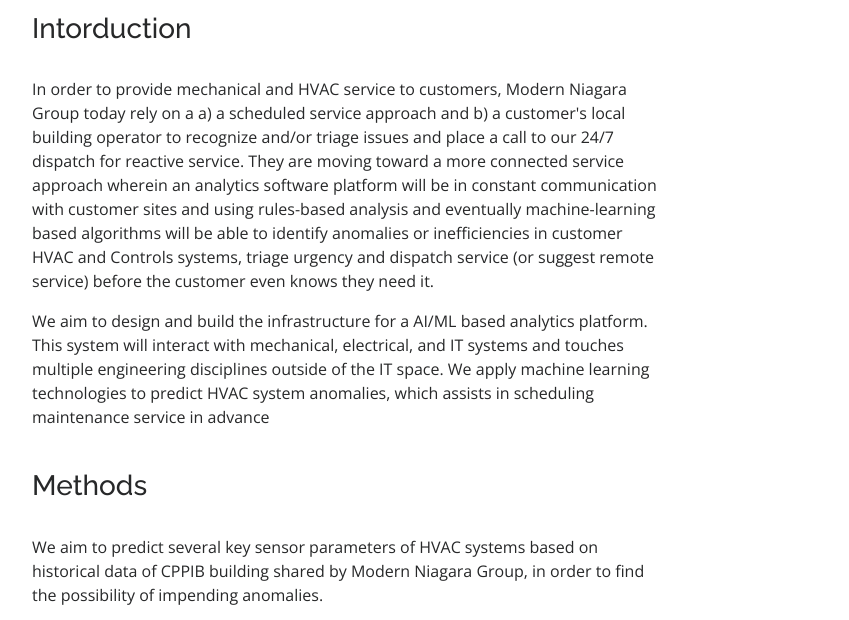
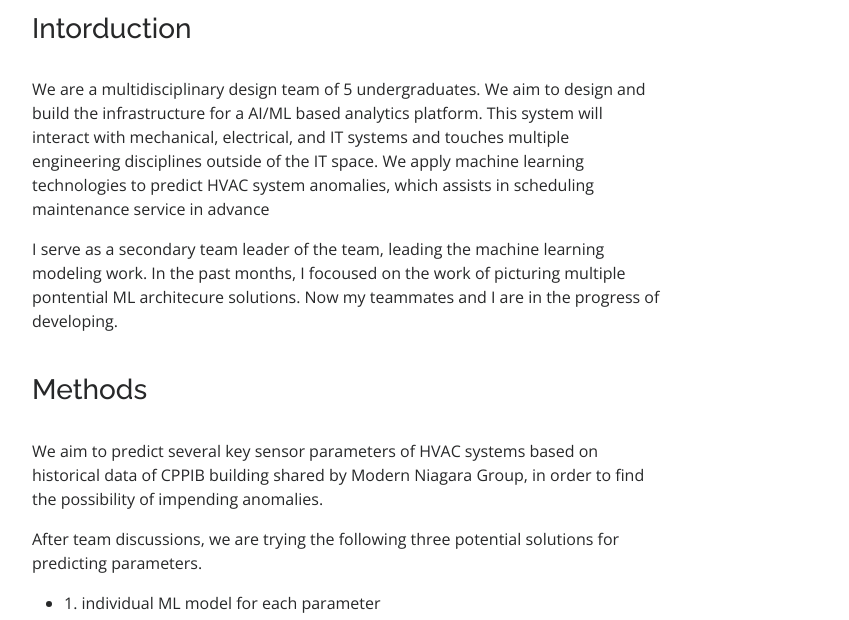
Before and after one commit to chuiyunjun/chuiyunjun.github.io, a plain HTML site: page portfolio-predictive-maintenance.html in a window 1280 px wide. Shown: the part 754-1374 px from the top of the page, without its empty margins (280-1129 px from the left). Drawn offline with nearby package versions, Linux system fonts and the light colour scheme.

```diff
--- a/portfolio-predictive-maintenance.html
+++ b/portfolio-predictive-maintenance.html
@@ -119,18 +119,19 @@
             <br/>
             <h3> Intorduction</h3>
             <br/>
-            <p>In order to provide mechanical and HVAC service to customers, Modern Niagara Group today rely on a a) a
+            <!--p>In order to provide mechanical and HVAC service to customers, Modern Niagara Group today rely on a a) a
                 scheduled service approach and b) a customer's local building operator to recognize and/or triage
                 issues and place a call to our 24/7 dispatch for reactive service. They are moving toward a more
                 connected service approach wherein an analytics software platform will be in constant
                 communication with customer sites and using rules-based analysis and eventually machine-learning
                 based algorithms will be able to identify anomalies or inefficiencies in customer HVAC and
                 Controls systems, triage urgency and dispatch service (or suggest remote service) before the
-                customer even knows they need it. </p>
-            <p> We aim to design and build the infrastructure for a AI/ML based analytics platform.
+                customer even knows they need it. </p-->
+            <p> We are a multidisciplinary design team of 5 undergraduates. We aim to design and build the infrastructure for a AI/ML based analytics platform.
                 This system will interact with mechanical, electrical, and IT systems and touches multiple
                 engineering disciplines outside of the IT space. We apply machine learning technologies to predict HVAC system anomalies,
                 which assists in scheduling maintenance service in advance</p>
+            <p> I serve as a secondary team leader of the team, leading the machine learning modeling work. In the past months, I focoused on the work of picturing multiple pontential ML architecure solutions. Now my teammates and I are in the progress of developing. </p>
             <br/>
             <h3> Methods</h3>
             <br/>
```
Also changed, not shown: index.html (+0 -1 lines).
